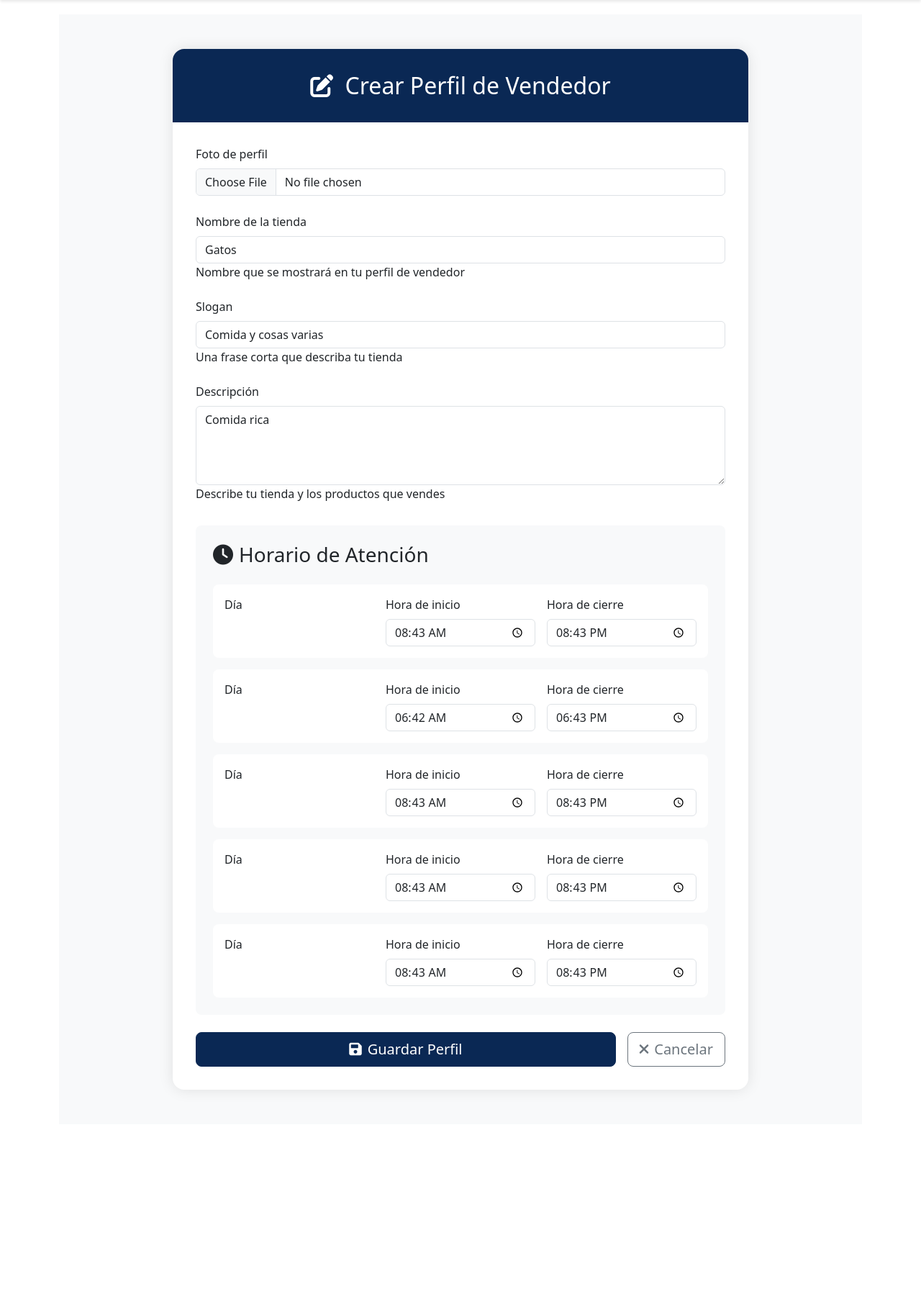
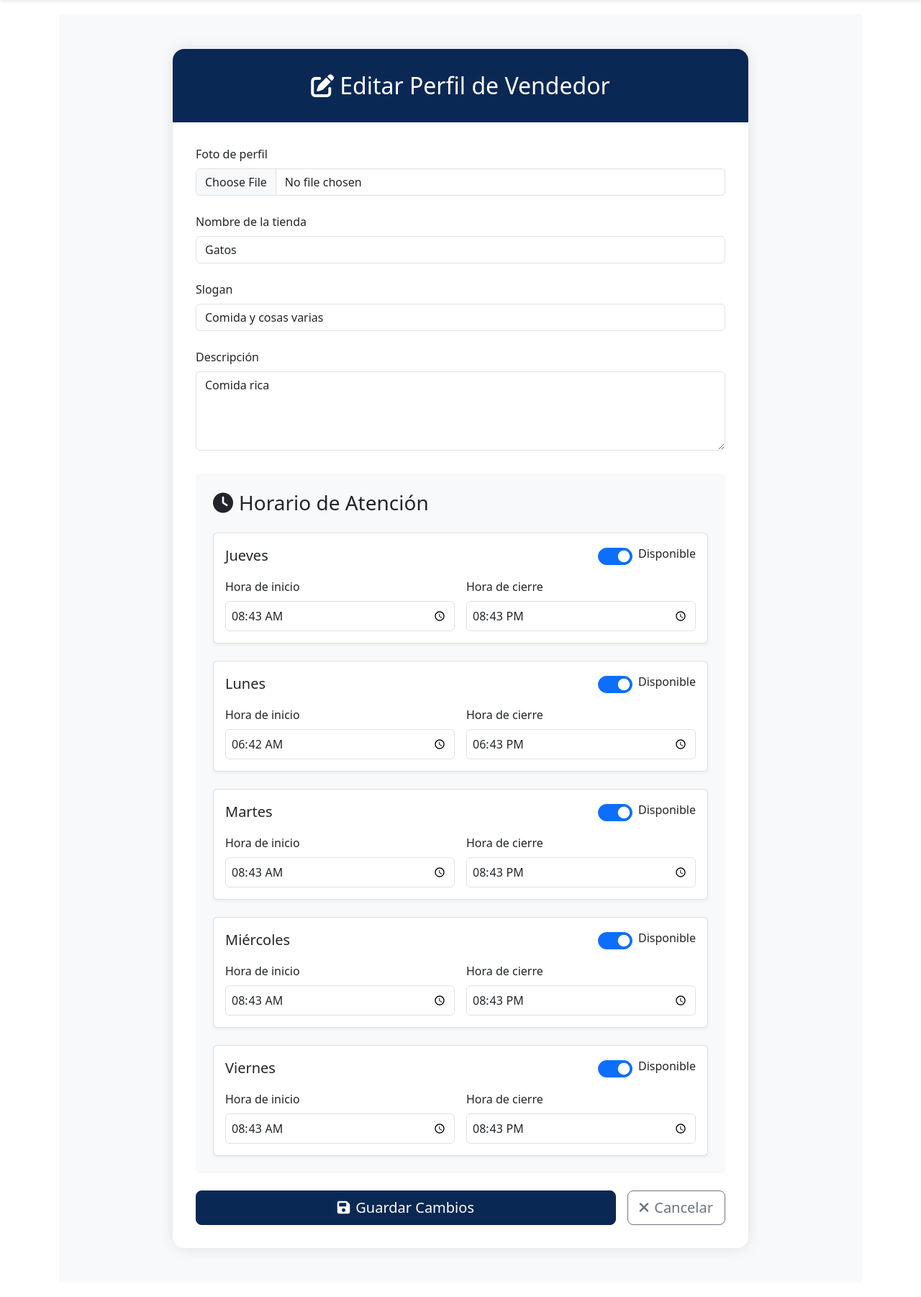
Before and after one commit to camiloarbr/EafitTrade, a Django app: page /profile/edit/ in a window 1280 px wide. Shown: the part 56-1858 px from the top of the page at 72% size. Before the commit the page ends 1577 px from the top, so only its background shows below. Run offline with Django 5.2, Linux system fonts and the light colour scheme; a user stored in the database is signed in; data comes from the database, SQL or seed files in the repository; both versions use the stored data as it was after the commit.

Commit message:
Mejora en la vista de edición de perfiles de vendedor, incluyendo manejo de errores al actualizar el perfil y mejoras en la presentación de horarios. Se implementaron estilos adicionales para los formularios de horarios y se añadió lógica para gestionar la disponibilidad de los horarios. Se actualizó la base de datos SQLite para reflejar estos cambios.

```diff
--- a/seller_profiles/templates/seller_profiles/edit_profile.html
+++ b/seller_profiles/templates/seller_profiles/edit_profile.html
@@ -7,8 +7,7 @@
             <div class="profile-card">
                 <div class="profile-header">
                     <h2 class="mb-0">
-                        <i class="fas fa-edit me-2"></i>
-                        {% if profile %}Editar{% else %}Crear{% endif %} Perfil de Vendedor
+                        <i class="fas fa-edit me-2"></i>Editar Perfil de Vendedor
                     </h2>
                 </div>
 
@@ -18,106 +17,82 @@
 
                         <!-- Imagen de perfil -->
                         <div class="mb-4">
-                            <label for="{{ form.profile_image.id_for_label }}" class="form-label">
-                                {{ form.profile_image.label }}
-                            </label>
+                            <label class="form-label">{{ form.profile_image.label }}</label>
                             {{ form.profile_image }}
-                            {% if form.profile_image.help_text %}
-                                <div class="help-text">{{ form.profile_image.help_text }}</div>
-                            {% endif %}
-                            {% if form.profile_image.errors %}
-                                <div class="invalid-feedback d-block">
-                                    {{ form.profile_image.errors|join:", " }}
-                                </div>
-                            {% endif %}
                             {% if profile.profile_image %}
                                 <div class="mt-2">
                                     <p>Imagen actual:</p>
-                                    <img src="{{ profile.profile_image.url }}" alt="{{ profile.store_name }}"
-                                         style="max-width: 150px; border-radius: 50%;" class="img-thumbnail">
+                                    <img src="{{ profile.profile_image.url }}" alt="Perfil" class="img-thumbnail" style="max-width: 200px">
                                 </div>
                             {% endif %}
                         </div>
 
                         <!-- Nombre de la tienda -->
                         <div class="mb-4">
-                            <label for="{{ form.store_name.id_for_label }}" class="form-label">
-                                {{ form.store_name.label }}
-                            </label>
+                            <label class="form-label">{{ form.store_name.label }}</label>
                             {{ form.store_name }}
-                            {% if form.store_name.help_text %}
-                                <div class="help-text">{{ form.store_name.help_text }}</div>
-                            {% endif %}
-                            {% if form.store_name.errors %}
-                                <div class="invalid-feedback d-block">
-                                    {{ form.store_name.errors|join:", " }}
-                                </div>
-                            {% endif %}
                         </div>
 
                         <!-- Slogan -->
                         <div class="mb-4">
-                            <label for="{{ form.slogan.id_for_label }}" class="form-label">
-                                {{ form.slogan.label }}
-                            </label>
+                            <label class="form-label">{{ form.slogan.label }}</label>
                             {{ form.slogan }}
-                            {% if form.slogan.help_text %}
-                                <div class="help-text">{{ form.slogan.help_text }}</div>
-                            {% endif %}
-                            {% if form.slogan.errors %}
-                                <div class="invalid-feedback d-block">
-                                    {{ form.slogan.errors|join:", " }}
-                                </div>
-                            {% endif %}
                         </div>
 
                         <!-- Descripción -->
                         <div class="mb-4">
-                            <label for="{{ form.description.id_for_label }}" class="form-label">
-                                {{ form.description.label }}
-                            </label>
+                            <label class="form-label">{{ form.description.label }}</label>
                             {{ form.description }}
-                            {% if form.description.help_text %}
-                                <div class="help-text">{{ form.description.help_text }}</div>
-                            {% endif %}
-                            {% if form.description.errors %}
-                                <div class="invalid-feedback d-block">
-                                    {{ form.description.errors|join:", " }}
-                                </div>
-                            {% endif %}
                         </div>
 
                         <!-- Horarios -->
-                        <div class="schedule-formset">
+                        <div class="schedule-formset bg-light p-4 rounded">
                             <h3 class="mb-4">
                                 <i class="fas fa-clock me-2"></i>Horario de Atención
                             </h3>
                             {{ schedule_formset.management_form }}
+
+                            <div class="row g-4">
                                 {% for schedule_form in schedule_formset %}
-                                <div class="schedule-form">
+                                    <div class="col-12">
+                                        <div class="card schedule-card">
+                                            <div class="card-body">
+                                                {{ schedule_form.id }}
+                                                {{ schedule_form.day }}
+                                                <div class="d-flex justify-content-between align-items-center mb-3">
+                                                    <h5 class="mb-0">{{ schedule_form.day.value }}</h5>
+                                                    <div class="form-check form-switch">
+                                                        {{ schedule_form.is_available }}
+                                                        <label class="form-check-label ms-2" for="{{ schedule_form.is_available.id_for_label }}">
+                                                            Disponible
+                                                        </label>
+                                                    </div>
+                                                </div>
+
+                                                <div class="schedule-times" data-available="{{ schedule_form.is_available.value|yesno:'true,false' }}">
                                                     <div class="row g-3">
-                                        <div class="col-md-4">
-                                            <label class="form-label">{{ schedule_form.day.label }}</label>
-                                            {{ schedule_form.day }}
-                                        </div>
-                                        <div class="col-md-4">
-                                            <label class="form-label">{{ schedule_form.start_time.label }}</label>
+                                                        <div class="col-md-6">
+                                                            <label class="form-label">Hora de inicio</label>
                                                             {{ schedule_form.start_time }}
                                                         </div>
-                                        <div class="col-md-4">
-                                            <label class="form-label">{{ schedule_form.end_time.label }}</label>
+                                                        <div class="col-md-6">
+                                                            <label class="form-label">Hora de cierre</label>
                                                             {{ schedule_form.end_time }}
+                                                        </div>
+                                                    </div>
+                                                </div>
                                             </div>
                                         </div>
                                     </div>
                                 {% endfor %}
                             </div>
+                        </div>
 
                         <div class="d-flex gap-3 mt-4">
                             <button type="submit" class="btn btn-primary btn-lg flex-grow-1">
-                                <i class="fas fa-save me-2"></i>Guardar Perfil
+                                <i class="fas fa-save me-2"></i>Guardar Cambios
                             </button>
-                            <a href="{% url 'home' %}" class="btn btn-outline-secondary btn-lg">
+                            <a href="{% url 'view_profile' %}" class="btn btn-outline-secondary btn-lg">
                                 <i class="fas fa-times me-2"></i>Cancelar
                             </a>
                         </div>
@@ -127,4 +102,61 @@
         </div>
     </div>
 </section>
+
+<style>
+.schedule-card {
+    border: 1px solid rgba(0,0,0,.125);
+    box-shadow: 0 2px 4px rgba(0,0,0,.05);
+}
+
+.schedule-times[data-available="false"] {
+    opacity: 0.5;
+    pointer-events: none;
+}
+
+.form-switch {
+    padding-left: 2.5em;
+}
+
+.form-switch .form-check-input {
+    width: 3em;
+    height: 1.5em;
+    margin-left: -2.5em;
+}
+
+.form-control[type="time"] {
+    padding: 0.5rem;
+    width: 100%;
+}
+</style>
+
+<script>
+document.addEventListener('DOMContentLoaded', function() {
+    const scheduleCards = document.querySelectorAll('.schedule-card');
+
+    scheduleCards.forEach(card => {
+        const toggle = card.querySelector('.form-check-input');
+        const timesContainer = card.querySelector('.schedule-times');
+        const timeInputs = card.querySelectorAll('input[type="time"]');
+
+        function updateTimeInputs() {
+            const isAvailable = toggle.checked;
+            timesContainer.dataset.available = isAvailable;
+
+            timeInputs.forEach(input => {
+                input.required = isAvailable;
+                if (!isAvailable) {
+                    input.value = '';
+                }
+            });
+        }
+
+        // Inicializar estado
+        updateTimeInputs();
+
+        // Escuchar cambios
+        toggle.addEventListener('change', updateTimeInputs);
+    });
+});
+</script>
 {% endblock %}
--- a/seller_profiles/views.py
+++ b/seller_profiles/views.py
@@ -54,18 +54,31 @@ def edit_profile(request):
         schedule_formset = ScheduleInlineFormSet(request.POST, instance=profile)
 
         if form.is_valid() and schedule_formset.is_valid():
-            with transaction.atomic():
-                form.save()
-                schedule_formset.save()
-                messages.success(request, '¡Perfil actualizado exitosamente!')
-                return redirect('view_profile')
+            try:
+                with transaction.atomic():
+                    # Guardar el perfil
+                    profile = form.save()
+
+                    # Guardar los horarios
+                    schedules = schedule_formset.save(commit=False)
+                    for schedule in schedules:
+                        if not schedule.is_available:
+                            schedule.start_time = None
+                            schedule.end_time = None
+                        schedule.save()
+
+                    messages.success(request, '¡Perfil actualizado exitosamente!')
+                    return redirect('view_profile')
+            except Exception as e:
+                messages.error(request, f'Error al actualizar el perfil: {str(e)}')
     else:
         form = SellerProfileForm(instance=profile)
         schedule_formset = ScheduleInlineFormSet(instance=profile)
 
     return render(request, 'seller_profiles/edit_profile.html', {
         'form': form,
-        'schedule_formset': schedule_formset
+        'schedule_formset': schedule_formset,
+        'profile': profile
     })
 
 def has_seller_profile(user):
```
Also changed, not shown: seller_profiles/templates/seller_profiles/create_profile.html (+107 -17 lines), db.sqlite3, media/products/Arturo_NuzrFG1.jpg (added), seller_profiles/migrations/0002_alter_schedule_options_schedule_is_available_and_more.py (added). Lines whose indentation alone changed are shown as unchanged.
